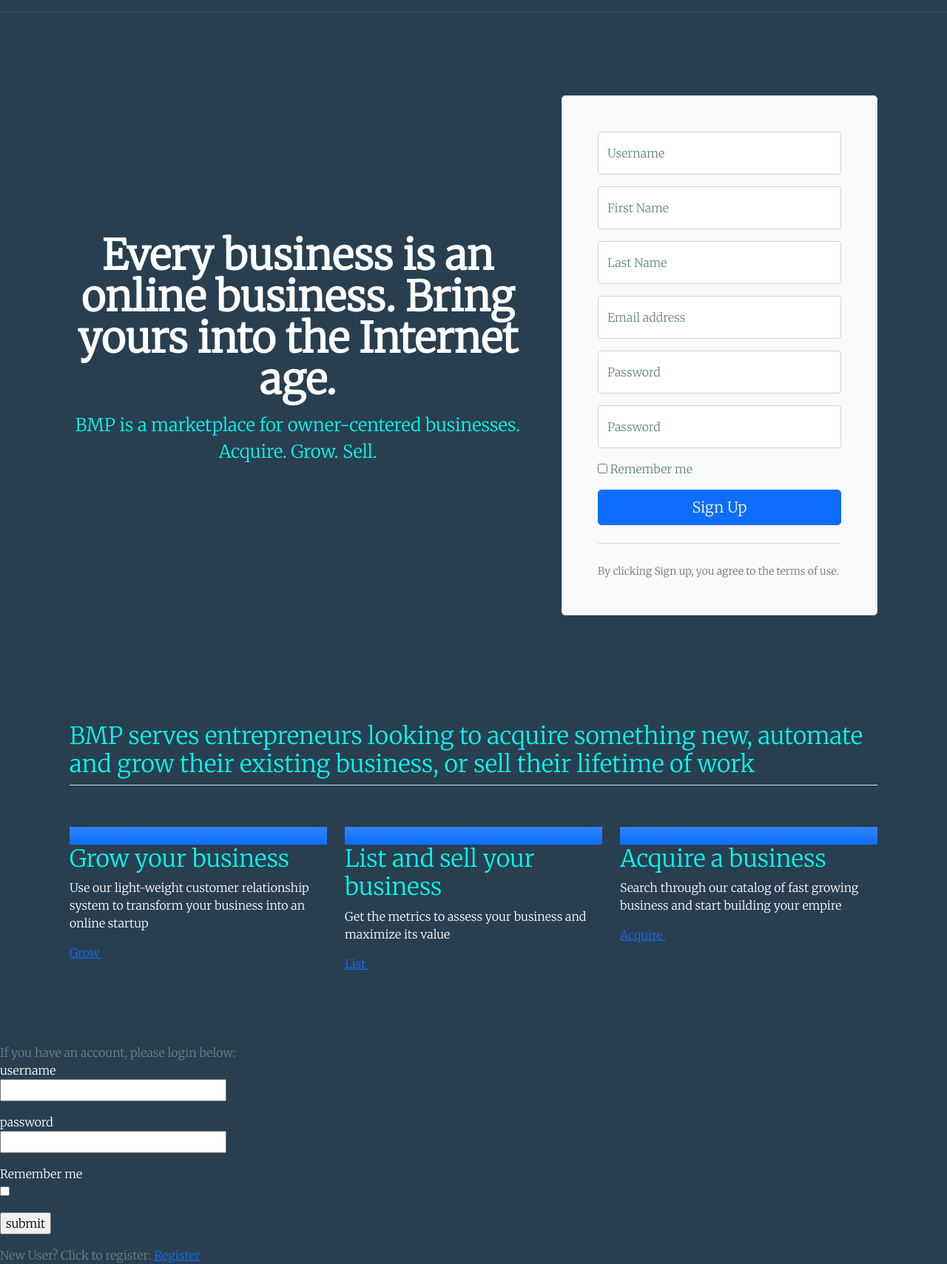
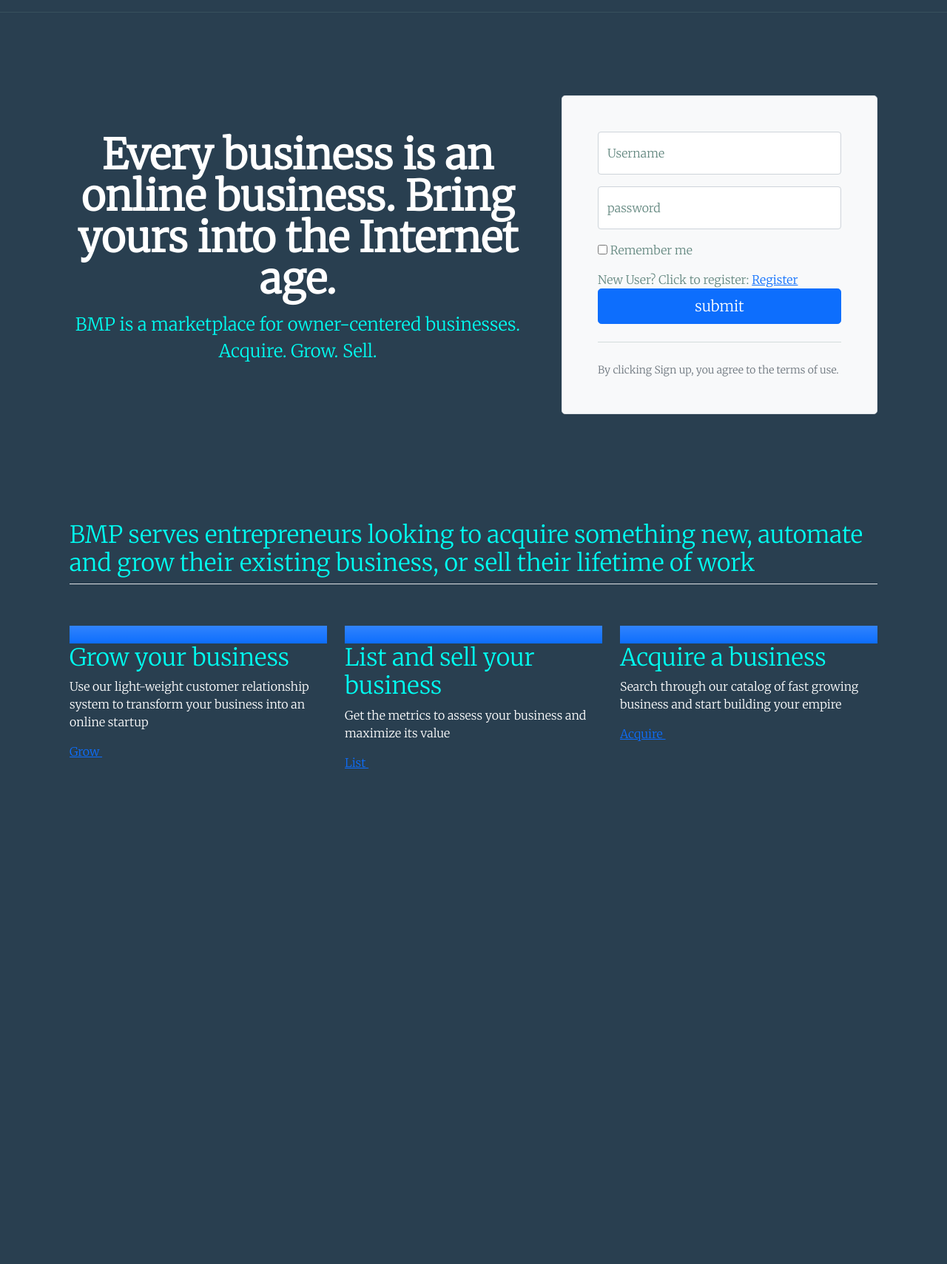
Before and after one commit to SonnyK33/Biz_Mp, a Flask app: page /auth/login in a window 1280 px wide. Shown: the part 56-1765 px from the top of the page at 74% size. After the commit the page ends 1095 px from the top, so only its background shows below. Run offline with Flask 2, Linux system fonts and the light colour scheme.

Commit message:
got wtforms to work w/ boostrap, changed login and register pages

```diff
--- a/app/auth/routes.py
+++ b/app/auth/routes.py
@@ -34,8 +34,7 @@ def logout():
     return redirect(url_for('main.index'))
 
 
-
-# need to modify database to get first and last name
+@bp.route('/')
 @bp.route('/register', methods=['GET', 'POST'])
 def register():
     if current_user.is_authenticated:
@@ -48,7 +47,9 @@ def register():
         user.set_password(form.password.data)
         db.session.add(user)
         db.session.commit()
+        flash('new user committed')
         return redirect(url_for('auth.login'))
+    else: flash('error')
 
     return render_template('auth/register.html', title='register', form=form)
 
--- a/app/templates/auth/login.html
+++ b/app/templates/auth/login.html
@@ -5,10 +5,6 @@
 
 <html> -->
     <head>
-        <link href="https://cdn.jsdelivr.net/npm/bootstrap@5.1.3/dist/css/bootstrap.min.css" rel="stylesheet" integrity="sha384-1BmE4kWBq78iYhFldvKuhfTAU6auU8tT94WrHftjDbrCEXSU1oBoqyl2QvZ6jIW3" crossorigin="anonymous">
-        <script src="https://cdn.jsdelivr.net/npm/bootstrap@5.1.3/dist/js/bootstrap.bundle.min.js" integrity="sha384-ka7Sk0Gln4gmtz2MlQnikT1wXgYsOg+OMhuP+IlRH9sENBO0LRn5q+8nbTov4+1p" crossorigin="anonymous"></script>
-
-
         <link rel="stylesheet" type="text/css" href="/static/styles.css">
 
         <link rel="preconnect" href="https://fonts.googleapis.com">
@@ -26,43 +22,46 @@
                 <p class="lg-10 fs-4", style="color: #00FFF2;"> BMP is a marketplace for owner-centered businesses. Acquire. Grow. Sell. </p>
             </div>
             <div class="col-md-10 mx-auto col-lg-5">
-                <form class="p-4 p-md-5 border rounded-3 bg-light">
-                  <div class="form-floating mb-3">
-                    <input type="text" class="form-control" id="floatingInput" placeholder="Username">
+
+                <form class="p-4 p-md-5 border rounded-3 bg-light", action="" method="post">
+
+
+                    {{ form.hidden_tag()}}
+
+
+                   <div class="form-floating mb-3">
+                    {{ form.username(type="text",class_="form-control",id="floatingInput",placeholder="Username")}}
                     <label for="floatingInput">Username</label>
                   </div>
+                    {% for error in form.username.errors %}
+                      <span style="color: red;"> [{{ error }}]</span>
+                    {% endfor %}
                   <div class="form-floating mb-3">
-                    <input type="text" class="form-control" id="floatingInput" placeholder="First name">
-                    <label for="floatingInput">First Name</label>
+                    {{ form.password(type="password",class_="form-control",id="floatingPassword",placeholder="Password")}}
+                    <label for="floatingPassword">{{form.password.label}}</label>
                   </div>
-                  <div class="form-floating mb-3">
-                    <input type="text" class="form-control" id="floatingInput" placeholder="Last name">
-                    <label for="floatingInput">Last Name</label>
-                  </div>
-                  <div class="form-floating mb-3">
-                    <input type="email" class="form-control" id="floatingInput" placeholder="name@example.com">
-                    <label for="floatingInput">Email address</label>
-                  </div>
-                  <div class="form-floating mb-3">
-                    <input type="password" class="form-control" id="floatingPassword" placeholder="Password">
-                    <label for="floatingPassword">Password</label>
-                  </div>
-                  <div class="form-floating mb-3">
-                    <input type="password" class="form-control" id="floatingPassword" placeholder="Password">
-                    <label for="floatingPassword">Password</label>
-                  </div>
+                    {% for error in form.password.errors %}
+                    <span style="color: red;"> [{{ error }}]</span>
+                    {% endfor %}
+
                   <div class="checkbox mb-3">
                     <label>
                       <input type="checkbox" value="remember-me"> Remember me
                     </label>
                   </div>
-                  <button class="w-100 btn btn-lg btn-primary" type="submit">Sign Up</button>
+
+                  New User? Click to register:
+                  <a href="{{ url_for('auth.register')}}"> Register</a>
+
+                  {{ form.submit(class="w-100 btn btn-lg btn-primary") }}
+
                   <hr class="my-4">
                   <small class="text-muted">By clicking Sign up, you agree to the terms of use.</small>
                 </form>
             </div>
         </div>
     </div>
+
 
     <div class="container px-4 py-5" id="featured-3">
         <h2 class="pb-2 border-bottom">BMP serves entrepreneurs looking to acquire something new, automate and grow their existing business, or sell their lifetime of work</h2>
@@ -112,7 +111,7 @@
 
 
 
-
+<!--
 
         If you have an account, please login below:
         <form action="" method="post" novalidate>
@@ -143,9 +142,8 @@
         </form>
 
 
-        New User? Click to register:
-        <a href="{{ url_for('auth.register')}}"> Register</a>
 
+     -->
 
 
 
--- a/app/templates/index.html
+++ b/app/templates/index.html
@@ -21,7 +21,7 @@
 
 </head>
 
-    <div class="container col-x1-10 col-xxl-8 px-4 py-5">
+    <!-- <div class="container col-x1-10 col-xxl-8 px-4 py-5">
         <div class="row align-items-center g-lg-5 py-5">
             <div class="col-lg 7 text-center text-lg start">
                 <h1 class="display-4 fw-bold lh-1 mb-3". style="color: white;"> Every business is an online business. Bring yours into the Internet age.</h1>
@@ -58,13 +58,13 @@
                       <input type="checkbox" value="remember-me"> Remember me
                     </label>
                   </div>
-                  <button class="w-100 btn btn-lg btn-primary" type="submit">Login</button>
+                  <button class="w-100 btn btn-lg btn-primary" type="submit">Sign Up</button>
                   <hr class="my-4">
                   <small class="text-muted">By clicking Sign up, you agree to the terms of use.</small>
                 </form>
             </div>
         </div>
-    </div>
+    </div> -->
 
     <div class="container px-4 py-5" id="featured-3">
         <h2 class="pb-2 border-bottom">BMP serves entrepreneurs looking to acquire something new, automate and grow their existing business, or sell their lifetime of work</h2>
```
Also changed, not shown: app/templates/auth/register.html (+13 -12 lines), app.db.
